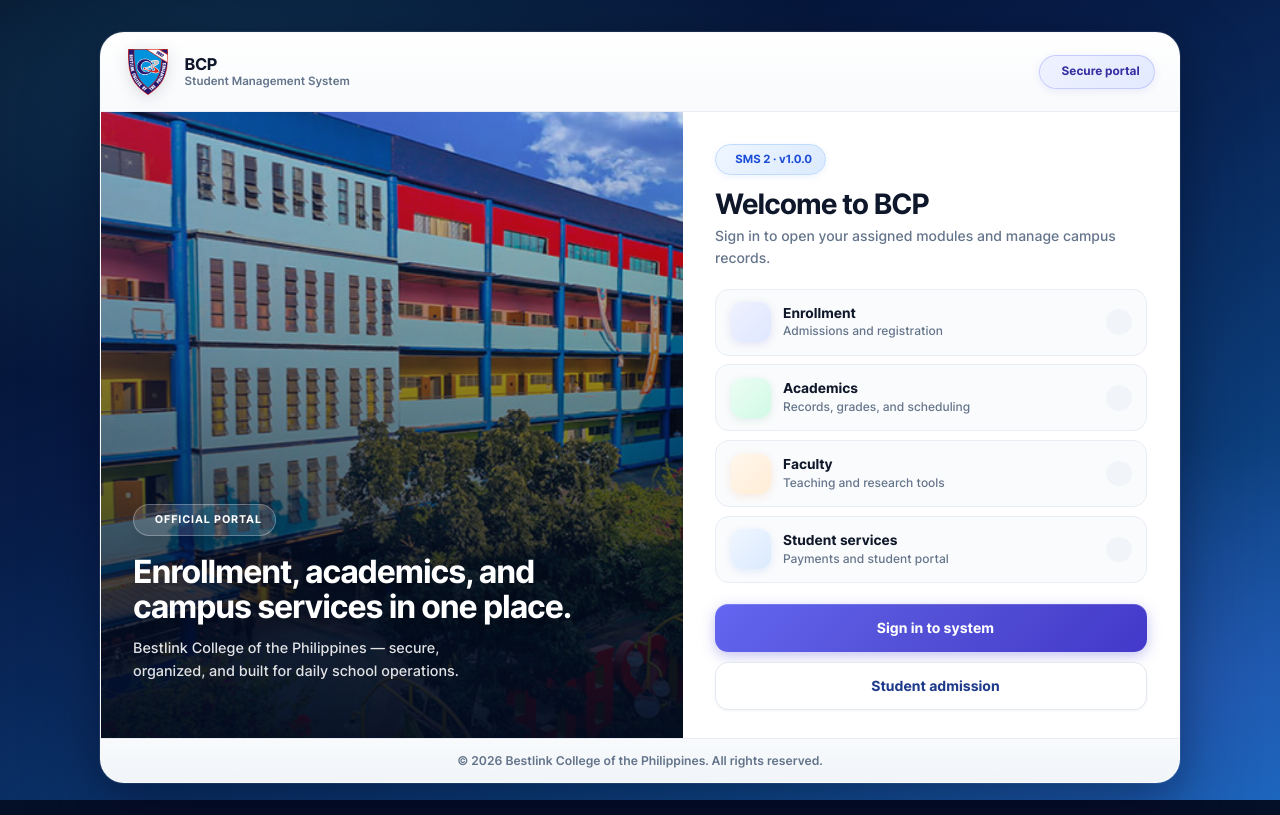
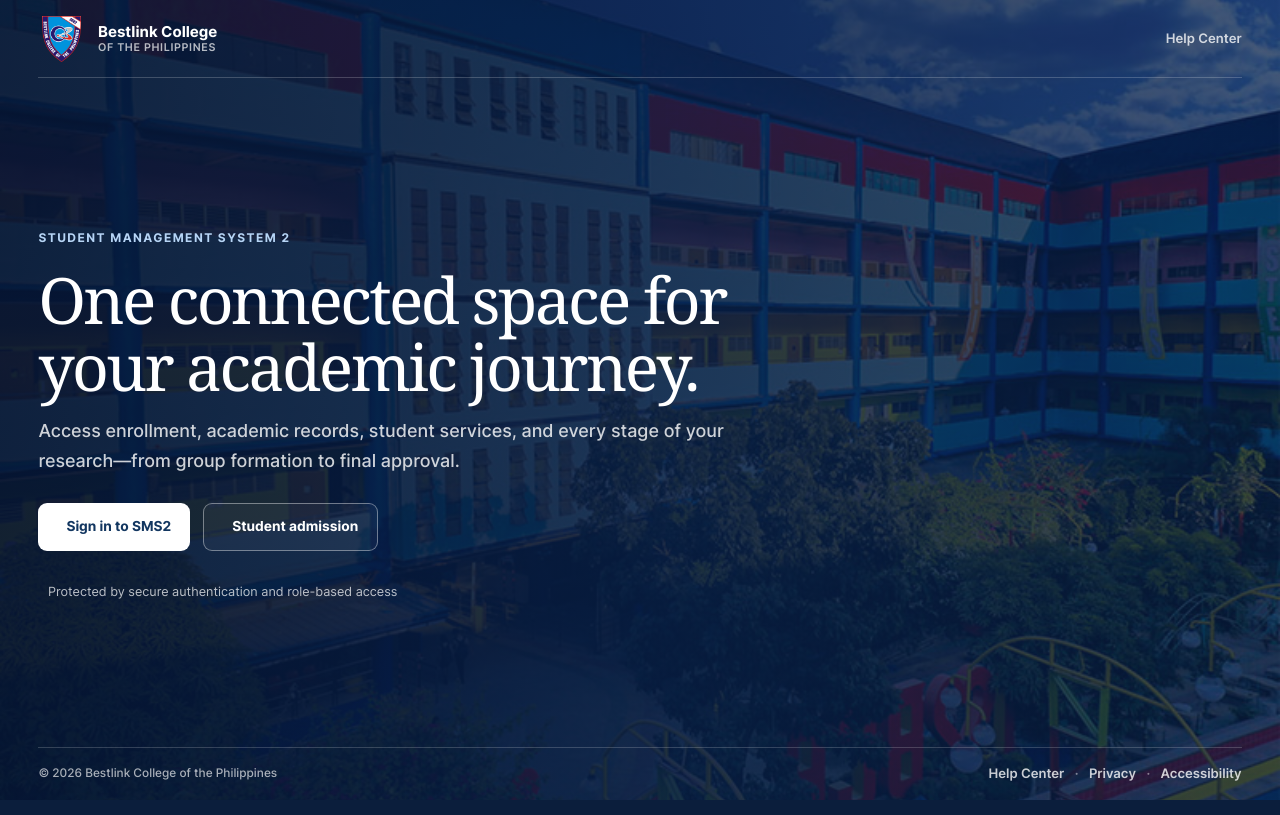
Before and after one commit to khnny/sms2-capstone-v3, a PHP site: page /sms2_system/welcome/index.php in a window 1280 px wide. Run offline with PHP 8.4, Linux system fonts and the light colour scheme; data comes from the database, SQL or seed files in the repository; some libraries are stand-ins or nearby versions.

Commit message:
Implement SMS2 Figma-inspired UI redesign
Co-authored-by: Copilot <223556219+Copilot@users.noreply.github.com>

```diff
--- /dev/null
+++ b/assets/css/app-redesign.css
@@ -0,0 +1,264 @@
+/* Shared visual language inspired by the SMS2 academic portal prototype. */
+:root:not([data-theme="dark"]),
+[data-theme="light"] {
+    --sms-primary: #17477f;
+    --sms-primary-dark: #123660;
+    --sms-primary-light: #3477ba;
+    --sms-primary-xlight: #eaf2fb;
+    --sms-accent: #5595cf;
+    --sms-sidebar-bg: #ffffff;
+    --sms-sidebar-hover: #f1f5fa;
+    --sms-sidebar-active: #e8f0fa;
+    --sms-sidebar-border: #e5eaf0;
+    --sms-sidebar-text: #1e293b;
+    --sms-sidebar-text-muted: #667085;
+    --sms-sidebar-icon: #55708e;
+    --sms-sidebar-active-accent: #17477f;
+    --sms-sidebar-width: 252px;
+    --sms-navbar-height: 64px;
+    --sms-body-bg: #f5f7fa;
+    --sms-surface: #ffffff;
+    --sms-surface-solid: #ffffff;
+    --sms-surface-elevated: #ffffff;
+    --sms-surface-muted: #f8fafc;
+    --sms-glass-border: #e7ebf0;
+    --sms-text: #475467;
+    --sms-text-strong: #172b4d;
+    --sms-text-muted: #667085;
+    --sms-text-faint: #98a2b3;
+    --sms-heading: #172b4d;
+    --sms-border: #e5eaf0;
+    --sms-border-soft: #edf0f4;
+    --sms-shadow-xs: 0 1px 2px rgba(16, 24, 40, 0.04);
+    --sms-shadow-sm: 0 2px 8px rgba(16, 24, 40, 0.05);
+    --sms-shadow-md: 0 6px 18px rgba(16, 24, 40, 0.07);
+    --sms-shadow-lg: 0 12px 30px rgba(16, 24, 40, 0.09);
+    --sms-shadow-hover: 0 10px 24px rgba(23, 71, 127, 0.12);
+    --sms-input-border: #d9e0e8;
+    --sms-navbar-bg: #ffffff;
+    --sms-navbar-border: #e6eaf0;
+    --sms-navbar-shadow: 0 1px 3px rgba(16, 24, 40, 0.04);
+    --sms-dropdown-bg: #ffffff;
+    --sms-dropdown-hover: #f4f7fb;
+    --sms-dropdown-border: #e5eaf0;
+    --sms-dropdown-shadow: 0 12px 28px rgba(16, 24, 40, 0.12);
+    --sms-radius: 12px;
+    --sms-radius-sm: 9px;
+    --sms-radius-lg: 16px;
+    --sms-surface-radius: 14px;
+    --sms-transition: all 0.18s ease;
+}
+
+body.sms-app {
+    background: var(--sms-body-bg);
+    color: var(--sms-text);
+    font-family: "Inter", "Segoe UI", Arial, sans-serif;
+    -webkit-font-smoothing: antialiased;
+}
+
+.sms-app .sms-navbar {
+    background: var(--sms-navbar-bg) !important;
+    border-bottom: 1px solid var(--sms-navbar-border);
+    box-shadow: var(--sms-navbar-shadow);
+}
+
+.sms-app .sms-navbar .navbar-brand,
+.sms-app .sms-navbar .navbar-ph-clock,
+.sms-app .sms-navbar .nav-link,
+.sms-app .sms-navbar .dropdown-toggle,
+.sms-app .sms-navbar .btn-link {
+    color: #344054 !important;
+    -webkit-text-fill-color: currentColor;
+}
+
+.sms-app .sms-navbar .navbar-brand {
+    font-weight: 700;
+    letter-spacing: -0.02em;
+}
+
+.sms-app .sms-navbar .navbar-brand img {
+    height: 34px !important;
+}
+
+.sms-app .sms-navbar .sidebar-toggle,
+.sms-app .sms-navbar .btn-link:hover {
+    color: #17477f !important;
+}
+
+.sms-app .sms-navbar .notification-badge {
+    border-color: #ffffff;
+}
+
+.sms-app .sms-sidebar:not(.crad-officer-sidebar) {
+    background: var(--sms-sidebar-bg);
+    border-right: 1px solid var(--sms-sidebar-border);
+    box-shadow: none;
+}
+
+.sms-app .sidebar-header {
+    min-height: 58px;
+    padding-inline: 1.15rem;
+    border-bottom-color: var(--sms-sidebar-border);
+}
+
+.sms-app .sidebar-nav {
+    padding: 0.75rem 0.7rem 1.25rem;
+}
+
+.sms-app .sidebar-nav > ul > .nav-item > .nav-link {
+    min-height: 42px;
+    border-radius: 9px;
+    font-size: 0.84rem;
+    font-weight: 550;
+}
+
+.sms-app .sidebar-nav > ul > .nav-item > .nav-link.active,
+.sms-app .sidebar-submenu .nav-link.active {
+    color: #17477f !important;
+    background: #eaf2fb;
+    box-shadow: none;
+    font-weight: 700;
+}
+
+.sms-app .sidebar-nav > ul > .nav-item > .nav-link.active > i:first-child,
+.sms-app .sidebar-submenu .nav-link.active i {
+    color: #17477f !important;
+}
+
+.sms-app .sms-main {
+    width: min(1480px, 100%);
+    margin-inline: auto;
+    padding: clamp(1.15rem, 2.5vw, 2rem);
+}
+
+.sms-app .page-header {
+    margin-bottom: 1.35rem;
+}
+
+.sms-app .page-header h1,
+.sms-app .student-portal-header h1 {
+    color: #172b4d;
+    font-family: Georgia, "Times New Roman", serif;
+    font-size: clamp(1.55rem, 2.6vw, 2rem);
+    font-weight: 500;
+    letter-spacing: -0.035em;
+    line-height: 1.15;
+}
+
+.sms-app .page-header p {
+    color: #667085;
+}
+
+.sms-app .card,
+.sms-app .academic-notices-panel,
+.sms-app .module-card {
+    border: 1px solid #e6eaf0;
+    border-radius: 14px;
+    background: #ffffff;
+    box-shadow: 0 1px 2px rgba(16, 24, 40, 0.035);
+}
+
+.sms-app .card {
+    overflow: hidden;
+}
+
+.sms-app .card .card-body {
+    padding: clamp(1rem, 2vw, 1.35rem);
+}
+
+.sms-app .card-title,
+.sms-app .card h5,
+.sms-app .card h6 {
+    color: #243b5a;
+}
+
+.sms-app .stat-card {
+    border-top: 2px solid #dce9f7;
+}
+
+.sms-app .stat-card .stat-icon {
+    border-radius: 12px;
+    background: #edf4fc;
+    color: #17477f;
+}
+
+.sms-app .table {
+    --bs-table-bg: transparent;
+    --bs-table-color: #475467;
+    --bs-table-border-color: #edf0f4;
+}
+
+.sms-app .table thead th {
+    background: #f7f9fc;
+    color: #667085;
+    font-size: 0.72rem;
+    font-weight: 700;
+    letter-spacing: 0.045em;
+    text-transform: uppercase;
+}
+
+.sms-app .form-control,
+.sms-app .form-select {
+    min-height: 42px;
+    border-color: #d9e0e8;
+    border-radius: 9px;
+    color: #344054;
+    box-shadow: none;
+}
+
+.sms-app .form-control:focus,
+.sms-app .form-select:focus {
+    border-color: #78a6d5;
+    box-shadow: 0 0 0 3px rgba(52, 119, 186, 0.13);
+}
+
+.sms-app .btn-primary,
+.sms-app .btn-sms-primary {
+    border-color: #17477f;
+    border-radius: 9px;
+    background: #17477f;
+    box-shadow: none;
+}
+
+.sms-app .btn-primary:hover,
+.sms-app .btn-sms-primary:hover {
+    border-color: #123660;
+    background: #123660;
+}
+
+.sms-app .btn-outline-primary {
+    border-color: #c7d6e8;
+    border-radius: 9px;
+    color: #17477f;
+}
+
+.sms-app .btn-outline-primary:hover {
+    border-color: #17477f;
+    background: #17477f;
+}
+
+.sms-app .sms-footer {
+    border-top-color: #e6eaf0;
+    background: #ffffff;
+}
+
+@media (max-width: 991.98px) {
+    .sms-app .sms-main {
+        padding: 1.25rem 1rem;
+    }
+}
+
+@media (max-width: 575.98px) {
+    :root:not([data-theme="dark"]),
+    [data-theme="light"] {
+        --sms-navbar-height: 58px;
+    }
+
+    .sms-app .sms-main {
+        padding: 1rem 0.8rem;
+    }
+
+    .sms-app .card .card-body {
+        padding: 1rem;
+    }
+}
--- /dev/null
+++ b/assets/css/welcome-site.css
@@ -0,0 +1,247 @@
+body.welcome-page {
+    position: relative;
+    min-height: 100vh !important;
+    min-height: 100dvh !important;
+    overflow: hidden;
+    background: #071c48 !important;
+    color: #ffffff;
+}
+
+body.welcome-page .sms-welcome-bg {
+    position: fixed;
+    inset: 0;
+    z-index: 0;
+    background:
+        linear-gradient(90deg, rgba(5, 21, 52, 0.94) 0%, rgba(7, 30, 69, 0.88) 52%, rgba(7, 30, 69, 0.72) 100%),
+        var(--welcome-image, none);
+    background-position: center;
+    background-size: cover;
+}
+
+.welcome-page .sms-welcome-main {
+    z-index: 1;
+    min-height: 100vh;
+    min-height: 100dvh;
+    align-items: stretch;
+    padding: 0 clamp(1rem, 3vw, 2.5rem);
+}
+
+.welcome-page .sms-welcome-shell {
+    width: min(1440px, 100%);
+    min-height: 100vh;
+    min-height: 100dvh;
+    margin-inline: auto;
+    border: 0;
+    border-radius: 0;
+    background: transparent;
+    box-shadow: none;
+    backdrop-filter: none;
+}
+
+.welcome-page .sms-welcome-shell-head {
+    min-height: 78px;
+    padding: 0.85rem 0;
+    border-bottom: 1px solid rgba(255, 255, 255, 0.2);
+    background: transparent;
+}
+
+.welcome-page .sms-welcome-brand,
+.welcome-page .sms-welcome-brand:hover {
+    color: #ffffff;
+}
+
+.welcome-page .sms-welcome-brand img {
+    width: 46px;
+    height: 46px;
+    filter: none;
+}
+
+.welcome-page .sms-welcome-brand strong {
+    font-size: 0.94rem;
+    letter-spacing: 0;
+}
+
+.welcome-page .sms-welcome-brand small {
+    display: block;
+    margin-top: 0.1rem;
+    color: rgba(255, 255, 255, 0.7);
+    font-size: 0.67rem;
+    font-weight: 600;
+    letter-spacing: 0.06em;
+    text-transform: uppercase;
+}
+
+.welcome-page .sms-welcome-help,
+.welcome-page .sms-welcome-shell-foot nav {
+    color: rgba(255, 255, 255, 0.78);
+    font-size: 0.82rem;
+    font-weight: 600;
+}
+
+.welcome-page .sms-welcome-shell-body {
+    flex: 1;
+    min-height: 0;
+    grid-template-columns: 1fr;
+}
+
+.welcome-page .sms-welcome-showcase {
+    min-height: 0;
+    justify-content: center;
+    overflow: visible;
+}
+
+.welcome-page .sms-welcome-hero {
+    display: none;
+}
+
+.welcome-page .sms-welcome-showcase::after {
+    display: none;
+}
+
+.welcome-page .sms-welcome-showcase-copy {
+    width: min(740px, 100%);
+    padding: clamp(2rem, 7vh, 4.5rem) 0;
+}
+
+.welcome-page .sms-welcome-tag {
+    margin-bottom: 1.2rem;
+    padding: 0;
+    border: 0;
+    border-radius: 0;
+    background: transparent;
+    color: #b7d5f6;
+    font-size: 0.75rem;
+    letter-spacing: 0.12em;
+    box-shadow: none;
+    backdrop-filter: none;
+}
+
+.welcome-page .sms-welcome-showcase h1 {
+    max-width: 100%;
+    margin-bottom: 1rem;
+    font-family: Georgia, "Times New Roman", serif;
+    font-size: clamp(2.8rem, 5.4vw, 4rem);
+    font-weight: 400;
+    letter-spacing: -0.04em;
+    line-height: 1.05;
+    text-shadow: none;
+}
+
+.welcome-page .sms-welcome-showcase p {
+    max-width: 62ch;
+    margin-bottom: 1.7rem;
+    color: rgba(255, 255, 255, 0.8);
+    font-size: clamp(0.98rem, 1.6vw, 1.12rem);
+    line-height: 1.65;
+}
+
+.welcome-page .sms-welcome-actions {
+    flex-direction: row;
+    flex-wrap: wrap;
+    gap: 0.8rem;
+}
+
+.welcome-page .sms-welcome-btn {
+    width: auto;
+    min-height: 48px;
+    padding-inline: 1.2rem;
+    border-radius: 9px;
+    font-size: 0.86rem;
+}
+
+.welcome-page .sms-welcome-btn-primary,
+.welcome-page .sms-welcome-btn-primary:hover {
+    background: #ffffff;
+    color: #123660 !important;
+    box-shadow: none;
+}
+
+.welcome-page .sms-welcome-btn-primary::after {
+    display: none;
+}
+
+.welcome-page .sms-welcome-btn-secondary,
+.welcome-page .sms-welcome-btn-secondary:hover {
+    border: 1px solid rgba(255, 255, 255, 0.4);
+    background: rgba(255, 255, 255, 0.04);
+    color: #ffffff !important;
+    box-shadow: none;
+}
+
+.welcome-page .sms-welcome-assurance {
+    display: flex;
+    align-items: center;
+    gap: 0.6rem;
+    margin-top: 2rem;
+    color: rgba(255, 255, 255, 0.72);
+    font-size: 0.79rem;
+}
+
+.welcome-page .sms-welcome-assurance i {
+    color: #b7d5f6;
+}
+
+.welcome-page .sms-welcome-shell-foot {
+    display: flex;
+    align-items: center;
+    justify-content: space-between;
+    gap: 1rem;
+    padding: 1rem 0;
+    border-top: 1px solid rgba(255, 255, 255, 0.18);
+    background: transparent;
+    text-align: left;
+}
+
+.welcome-page .sms-welcome-shell-foot p {
+    color: rgba(255, 255, 255, 0.65);
+    font-size: 0.74rem;
+    font-weight: 500;
+}
+
+.welcome-page .sms-welcome-shell-foot nav {
+    display: flex;
+    align-items: center;
+    gap: 0.65rem;
+}
+
+.welcome-page .sms-welcome-shell-foot nav span[aria-hidden="true"] {
+    color: rgba(255, 255, 255, 0.45);
+}
+
+@media (max-width: 640px) {
+    .welcome-page .sms-welcome-main {
+        padding-inline: 1.2rem;
+    }
+
+    .welcome-page .sms-welcome-shell-head {
+        min-height: 68px;
+    }
+
+    .welcome-page .sms-welcome-showcase-copy {
+        padding-block: 3rem;
+    }
+
+    .welcome-page .sms-welcome-showcase h1 {
+        font-size: clamp(2.5rem, 12vw, 3.5rem);
+    }
+
+    .welcome-page .sms-welcome-actions {
+        flex-direction: column;
+        align-items: stretch;
+    }
+
+    .welcome-page .sms-welcome-btn {
+        width: 100%;
+    }
+
+    .welcome-page .sms-welcome-shell-foot {
+        align-items: flex-start;
+        flex-direction: column;
+    }
+}
+
+@media (prefers-reduced-motion: reduce) {
+    .welcome-page .sms-welcome-showcase-copy {
+        animation: none;
+    }
+}
--- a/includes/header.php
+++ b/includes/header.php
@@ -106,6 +106,10 @@ if ($isCradPage && strpos(' ' . $bodyClass . ' ', ' crad-app ') === false) {
     <?php if ($isCradPage): ?>
     <link href="<?= BASE_URL ?>/modules/crad/assets/css/crad-ui.css?v=12" rel="stylesheet">
     <?php endif; ?>
+    <link href="<?= BASE_URL ?>/assets/css/app-redesign.css?v=1" rel="stylesheet">
+    <?php if ($isWelcomeLanding): ?>
+    <link href="<?= BASE_URL ?>/assets/css/welcome-site.css?v=2" rel="stylesheet">
+    <?php endif; ?>
 </head>
 <body class="<?= htmlspecialchars($bodyClass) ?>"<?= (strpos(' ' . $bodyClass . ' ', ' login-page ') !== false || strpos(' ' . $bodyClass . ' ', ' welcome-page ') !== false) ? ' style="background:#071c48"' : '' ?>>
 <?php if (strpos(' ' . $bodyClass . ' ', ' login-page ') === false && strpos(' ' . $bodyClass . ' ', ' welcome-page ') === false): ?>
--- a/welcome/index.php
+++ b/welcome/index.php
@@ -35,7 +35,7 @@ $welcomeHeroUrl = smsWelcomeHeroImageUrl();
 require_once ROOT_PATH . '/includes/header.php';
 ?>
 
-<div class="sms-welcome-bg" aria-hidden="true"></div>
+<div class="sms-welcome-bg" aria-hidden="true" style="--welcome-image: url('<?= e($welcomeHeroUrl) ?>')"></div>
 
 <main class="sms-welcome-main">
     <section class="sms-welcome-shell" aria-label="Welcome">
@@ -43,14 +43,11 @@ require_once ROOT_PATH . '/includes/header.php';
             <a class="sms-welcome-brand" href="<?= BASE_URL ?>/welcome/index.php">
                 <img src="<?= e(smsBrandLogoUrl()) ?>?v=crest3" alt="<?= e(APP_SHORT_NAME) ?> logo" width="44" height="44">
                 <span>
-                    <strong><?= e(APP_SHORT_NAME) ?></strong>
-                    <small>Student Management System</small>
+                    <strong>Bestlink College</strong>
+                    <small>of the Philippines</small>
                 </span>
             </a>
-            <span class="sms-welcome-secure">
-                <?= smsIcon('shield', ['aria-hidden' => 'true']) ?>
-                Secure portal
-            </span>
+            <span class="sms-welcome-help">Help Center</span>
         </header>
 
         <div class="sms-welcome-shell-body">
@@ -67,83 +64,36 @@ require_once ROOT_PATH . '/includes/header.php';
                     >
                 </div>
                 <div class="sms-welcome-showcase-copy">
-                    <span class="sms-welcome-tag">
-                        <?= smsIcon('building', ['aria-hidden' => 'true']) ?>
-                        Official portal
-                    </span>
-                    <h1>Enrollment, academics, and campus services in one place.</h1>
-                    <p><?= e(INSTITUTION) ?> — secure, organized, and built for daily school operations.</p>
-                </div>
-            </aside>
-
-            <div class="sms-welcome-panel">
-                <div class="sms-welcome-panel-head">
-                    <span class="sms-welcome-version">
-                        <?= smsIcon('circle-check', ['aria-hidden' => 'true']) ?>
-                        SMS 2 · v<?= e(APP_VERSION) ?>
-                    </span>
-                    <h2>Welcome to <?= e(APP_SHORT_NAME) ?></h2>
-                    <p class="sms-welcome-lead">Sign in to open your assigned modules and manage campus records.</p>
-                </div>
-
-                <ul class="sms-welcome-modules">
-                    <li>
-                        <span class="sms-welcome-mod-icon sms-welcome-mod-icon--enroll">
-                            <?= smsIcon('user-plus', ['aria-hidden' => 'true']) ?>
-                        </span>
-                        <span class="sms-welcome-mod-text">
-                            <strong>Enrollment</strong>
-                            <em>Admissions and registration</em>
-                        </span>
-                        <?= smsIcon('chevron-right', ['class' => 'sms-welcome-mod-arrow', 'aria-hidden' => 'true']) ?>
-                    </li>
-                    <li>
-                        <span class="sms-welcome-mod-icon sms-welcome-mod-icon--acad">
-                            <?= smsIcon('book', ['aria-hidden' => 'true']) ?>
-                        </span>
-                        <span class="sms-welcome-mod-text">
-                            <strong>Academics</strong>
-                            <em>Records, grades, and scheduling</em>
-                        </span>
-                        <?= smsIcon('chevron-right', ['class' => 'sms-welcome-mod-arrow', 'aria-hidden' => 'true']) ?>
-                    </li>
-                    <li>
-                        <span class="sms-welcome-mod-icon sms-welcome-mod-icon--faculty">
-                            <?= smsIcon('chalkboard', ['aria-hidden' => 'true']) ?>
-                        </span>
-                        <span class="sms-welcome-mod-text">
-                            <strong>Faculty</strong>
-                            <em>Teaching and research tools</em>
-                        </span>
-                        <?= smsIcon('chevron-right', ['class' => 'sms-welcome-mod-arrow', 'aria-hidden' => 'true']) ?>
-                    </li>
-                    <li>
-                        <span class="sms-welcome-mod-icon sms-welcome-mod-icon--services">
-                            <?= smsIcon('wallet', ['aria-hidden' => 'true']) ?>
-                        </span>
-                        <span class="sms-welcome-mod-text">
-                            <strong>Student services</strong>
-                            <em>Payments and student portal</em>
-                        </span>
-                        <?= smsIcon('chevron-right', ['class' => 'sms-welcome-mod-arrow', 'aria-hidden' => 'true']) ?>
-                    </li>
-                </ul>
-
+                    <span class="sms-welcome-tag">Student Management System 2</span>
+                    <h1>One connected space for your academic journey.</h1>
+                    <p>Access enrollment, academic records, student services, and every stage of your research—from group formation to final approval.</p>
                     <div class="sms-welcome-actions">
                         <a href="<?= BASE_URL ?>/login/login.php" class="sms-welcome-btn sms-welcome-btn-primary" data-auth-transition data-auth-direction="left">
                             <?= smsIcon('login', ['aria-hidden' => 'true']) ?>
-                        Sign in to system
+                            Sign in to SMS2
                         </a>
                         <a href="<?= BASE_URL ?>/login/student-admission.php" class="sms-welcome-btn sms-welcome-btn-secondary" data-auth-transition data-auth-direction="left">
                             <?= smsIcon('id', ['aria-hidden' => 'true']) ?>
                             Student admission
                         </a>
                     </div>
+                    <div class="sms-welcome-assurance">
+                        <?= smsIcon('shield', ['aria-hidden' => 'true']) ?>
+                        Protected by secure authentication and role-based access
                     </div>
+                </div>
+            </aside>
         </div>
 
         <footer class="sms-welcome-shell-foot">
-            <p>&copy; <?= date('Y') ?> <?= e(INSTITUTION) ?>. All rights reserved.</p>
+            <p>&copy; <?= date('Y') ?> <?= e(INSTITUTION) ?></p>
+            <nav aria-label="Footer">
+                <span>Help Center</span>
+                <span aria-hidden="true">·</span>
+                <span>Privacy</span>
+                <span aria-hidden="true">·</span>
+                <span>Accessibility</span>
+            </nav>
         </footer>
     </section>
 </main>
```
Lines whose indentation alone changed are shown as unchanged.
